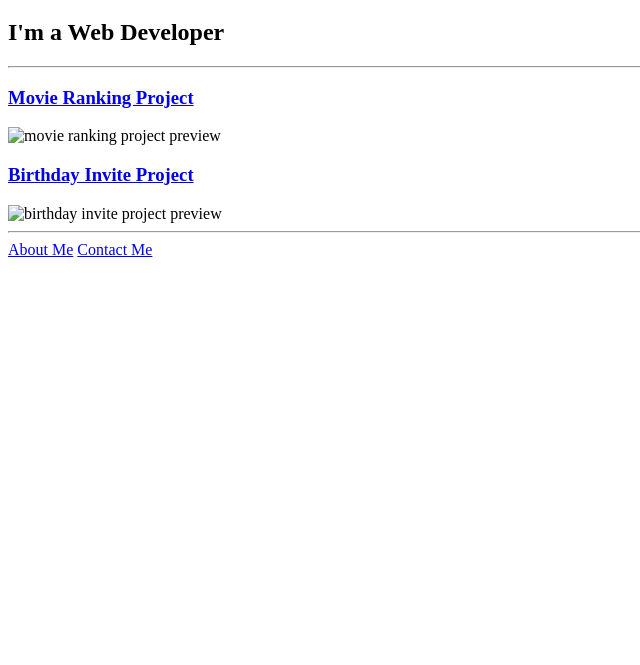
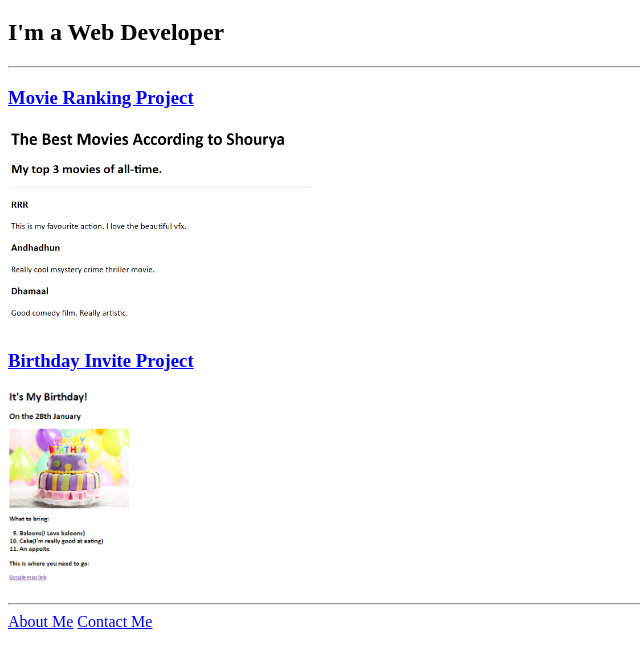
Before and after one commit to Sergio2815/html-portfolio, a plain HTML site: page index.html in a window 1280 px wide. Shown: the part 61-726 px from the top of the page, without its empty margins (0-640 px from the left). Drawn offline with Linux system fonts and the light colour scheme.

Commit message:
Update index.html

```diff
--- a/index.html
+++ b/index.html
@@ -12,9 +12,9 @@
 <h2>I'm a Web Developer</h2>
 <hr>
 <h3><a href="./public/movie-ranking.html">Movie Ranking Project</a></h3>
-<img src="movie.png" height="200" alt="movie ranking project preview"/>
+<img src="./assets/images/movie.png" height="200" alt="movie ranking project preview"/>
 <h3><a href="./public/birthday-invite.html">Birthday Invite Project</a></h3>
-<img src="Birthday.png" height="200" alt="birthday invite project preview"/>
+<img src="./assets/images/Birthday.png" height="200" alt="birthday invite project preview"/>
 <hr />
 <a href="./public/about.html">About Me</a>
 <a href="./public/contact.html">Contact Me</a>
```
